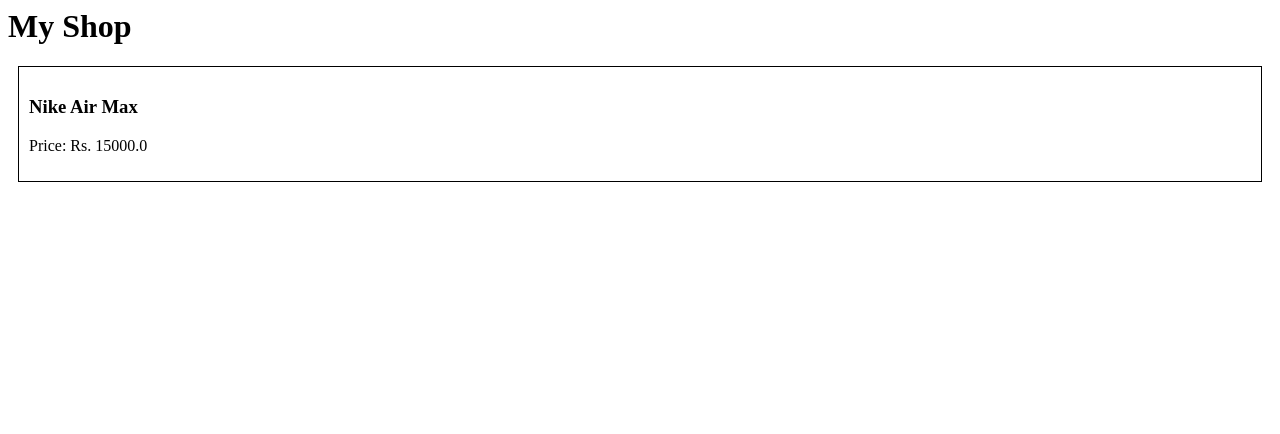
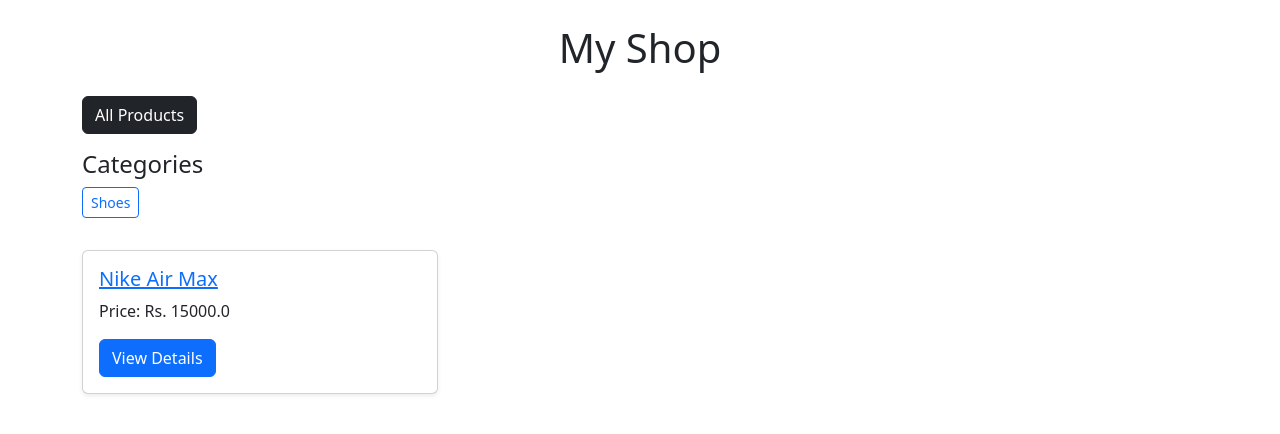
Before and after one commit to hpiyumi010-boop/ecommerce-project, a Django app: page /?category=1 in a window 1280 px wide. Shown: the top 434 px of the page. Run offline with Django 5.2, Linux system fonts and the light colour scheme; data comes from the database, SQL or seed files in the repository; both versions use the stored data as it was after the commit.

Commit message:
Added category filter and product UI

```diff
--- a/ecommerce/settings.py
+++ b/ecommerce/settings.py
@@ -116,3 +116,5 @@ USE_TZ = True
 # https://docs.djangoproject.com/en/6.0/howto/static-files/
 
 STATIC_URL = "static/"
+MEDIA_URL = '/media/'
+MEDIA_ROOT = BASE_DIR / 'media'
--- a/ecommerce/urls.py
+++ b/ecommerce/urls.py
@@ -14,7 +14,8 @@ Including another URLconf
     1. Import the include() function: from django.urls import include, path
     2. Add a URL to urlpatterns:  path('blog/', include('blog.urls'))
 """
-
+from django.conf import settings
+from django.conf.urls.static import static
 from django.contrib import admin
 from django.urls import path, include
 
@@ -22,3 +23,4 @@ urlpatterns = [
     path('admin/', admin.site.urls),
     path('', include('shop.urls')),
 ]
+urlpatterns += static(settings.MEDIA_URL, document_root=settings.MEDIA_ROOT)
--- a/shop/models.py
+++ b/shop/models.py
@@ -13,6 +13,7 @@ class Product(models.Model):
     price = models.FloatField()
     category = models.ForeignKey(Category, on_delete=models.CASCADE)
     description = models.TextField()
+    image = models.ImageField(upload_to='products/', null=True, blank=True)
 
     def __str__(self):
         return self.name
--- a/shop/templates/home.html
+++ b/shop/templates/home.html
@@ -1,8 +1,55 @@
-<h1>My Shop</h1>
+<!DOCTYPE html>
+<html lang="en">
+<head>
+    <meta charset="UTF-8">
+    <title>My Shop</title>
 
-{% for product in products %}
-    <div style="border:1px solid black; padding:10px; margin:10px;">
-        <h3>{{ product.name }}</h3>
-        <p>Price: Rs. {{ product.price }}</p>
+    <!--  Bootstrap CSS -->
+    <link href="https://cdn.jsdelivr.net/npm/bootstrap@5.3.0/dist/css/bootstrap.min.css" rel="stylesheet">
+</head>
+<body>
+
+<div class="container mt-4">
+
+    <!--  Page Title -->
+    <h1 class="text-center mb-4">My Shop</h1>
+<a href="/" class="btn btn-dark mb-3">All Products</a>
+    <!--  Categories Section -->
+    <div class="mb-4">
+        <h4>Categories</h4>
+
+{% for cat in categories %}
+    <a href="/?category={{ cat.id }}" class="btn btn-sm btn-outline-primary me-2 mb-2">
+        {{ cat.name }}
+    </a>
+{% endfor %}
     </div>
-{% endfor %}
+
+    <!--  Products Section -->
+    <div class="row">
+    {% for product in products %}
+    <div class="col-md-4">
+        <div class="card mb-4 shadow-sm">
+
+            {% if product.image %}
+            <img src="{{ product.image.url }}" class="card-img-top">
+            {% endif %}
+
+<div class="card-body">
+    <a href="/product/{{ product.id }}">
+        <h5>{{ product.name }}</h5>
+    </a>
+    <p>Price: Rs. {{ product.price }}</p>
+
+    <a href="/product/{{ product.id }}" class="btn btn-primary">
+        View Details
+    </a>
+</div>
+
+        </div>
+    </div>
+    {% endfor %}
+</div>
+
+</body>
+</html>
--- /dev/null
+++ b/shop/templates/product_detail.html
@@ -0,0 +1,3 @@
+<h1>{{ product.name }}</h1>
+<p>{{ product.description }}</p>
+<p>Price: Rs. {{ product.price }}</p>
--- a/shop/urls.py
+++ b/shop/urls.py
@@ -3,4 +3,5 @@ from . import views
 
 urlpatterns = [
     path('', views.home, name='home'),
+    path('product/<int:id>/', views.product_detail, name='product_detail'),
 ]
--- a/shop/views.py
+++ b/shop/views.py
@@ -1,6 +1,21 @@
 from django.shortcuts import render
-from .models import Product
+from .models import Product, Category
 
 def home(request):
     products = Product.objects.all()
-    return render(request, 'home.html', {'products': products})
+    categories = Category.objects.all()
+
+    category_id = request.GET.get('category')
+
+    if category_id:
+        products = products.filter(category_id=category_id)
+
+    return render(request, 'home.html', {
+        'products': products,
+        'categories': categories
+    })
+
+
+def product_detail(request, id):
+    product = Product.objects.get(id=id)
+    return render(request, 'product_detail.html', {'product': product})
```
Also changed, not shown: db.sqlite3, shop/migrations/0002_product_image.py (added).
